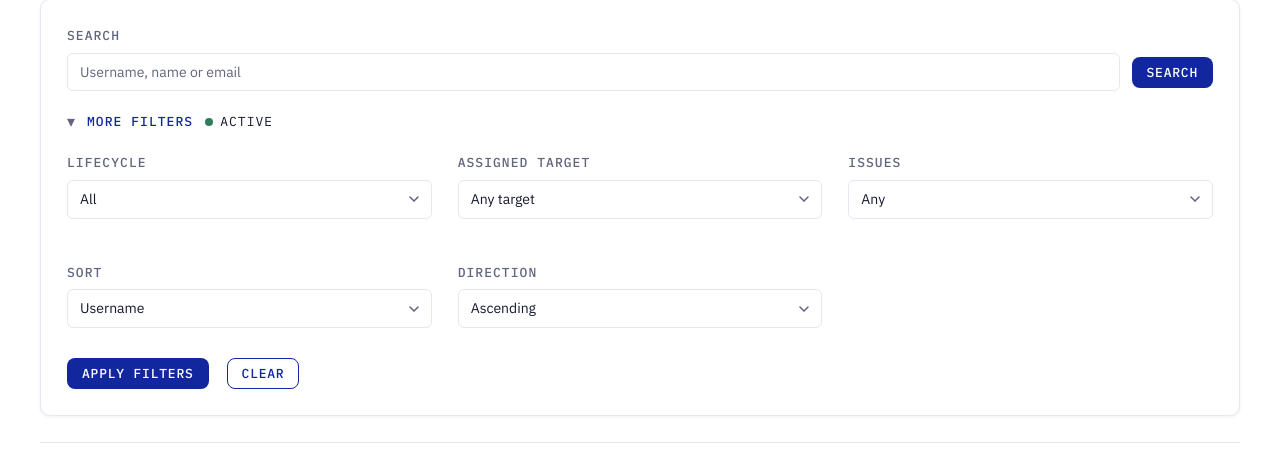
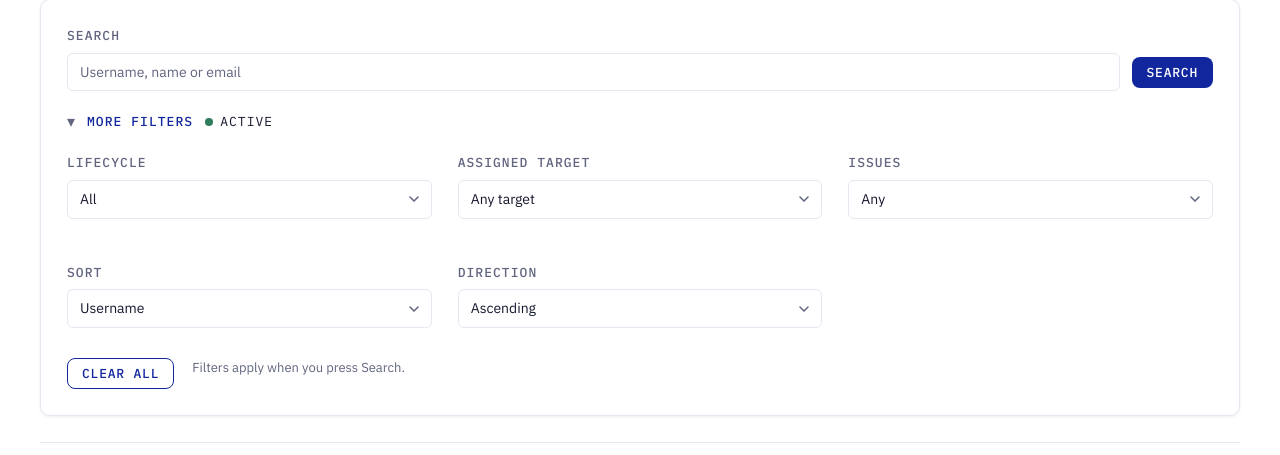
Before and after one commit to jpbaking/na-sso, a Python web app: template na_sso/templates/users.html in a window 1280 px wide. Shown: the part 211-666 px from the top of the page. Run offline with Jinja, Linux system fonts and the light colour scheme; the template is opened without the code that fills it, so the values that code supplies are empty.

Commit message:
Users filters: single submit (Search); drop redundant Apply filters button
With filters expanded there were two identical submits. Keep the always-
visible Search button as the sole submit for the whole form, replace the
in-filter Apply button with Clear all plus a hint that filters apply on Search.

Co-Authored-By: Claude Fable 5 <noreply@anthropic.com>
Claude-Session: https://claude.ai/code/session_01RqKGsRuasCJXK3kmvMfqLw

```diff
--- a/na_sso/templates/users.html
+++ b/na_sso/templates/users.html
@@ -62,8 +62,8 @@
           </div>
         </div>
         <div class="hero-actions">
-          <button class="btn btn-primary btn-sm" type="submit">Apply filters</button>
-          <a class="btn btn-secondary btn-sm" href="/users">Clear</a>
+          <a class="btn btn-secondary btn-sm" href="/users">Clear all</a>
+          <span class="field-hint">Filters apply when you press Search.</span>
         </div>
       </div>
     </details>
```
